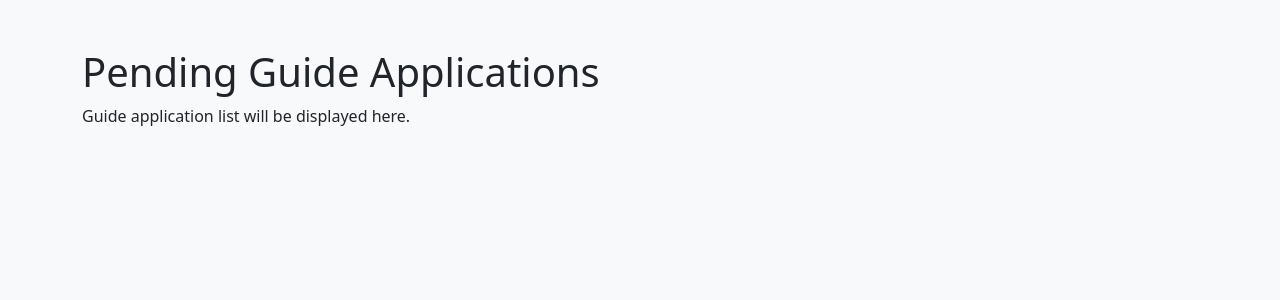
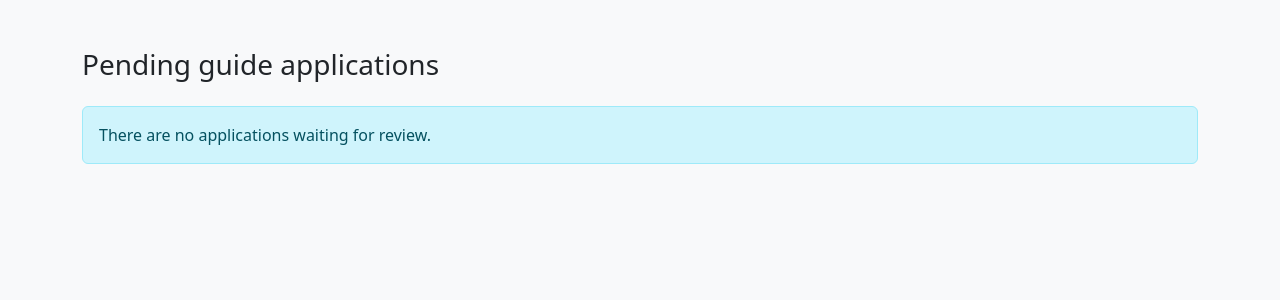
Before and after one commit to mdmhbllm/BD_Tourist_Guide, a Django app: page /accounts/admin/guide-applications/ in a window 1280 px wide. Shown: the part 56-356 px from the top of the page. Run offline with Django 5.2, Linux system fonts and the light colour scheme; the visitor is signed in with stand-in values (Sample User, id 1); data comes from the database, SQL or seed files in the repository.

Commit message:
Update guide_application_list.html
added application details and pending status

```diff
--- a/templates/accounts/guide_application_list.html
+++ b/templates/accounts/guide_application_list.html
@@ -1,10 +1,7 @@
 {% extends "base.html" %}
-
-{% block title %}Guide Applications{% endblock %}
+{% block title %}Guide applications | BD Tourist Guide{% endblock %}
 
 {% block content %}
-<h1>Pending Guide Applications</h1>
-
-<p>Guide application list will be displayed here.</p>
-
+<h1 class="h3 mb-4">Pending guide applications</h1>
+{% if applications %}<div class="list-group">{% for application in applications %}<a class="list-group-item list-group-item-action" href="{% url 'accounts:guide_application_review' application.pk %}"><div class="d-flex justify-content-between"><strong>{{ application.full_name }}</strong><span class="badge text-bg-warning">Pending</span></div><div class="text-secondary">{{ application.user.email }} · {{ application.areas_covered }} · {{ application.created_at|date:"M j, Y" }}</div></a>{% endfor %}</div>{% else %}<div class="alert alert-info">There are no applications waiting for review.</div>{% endif %}
 {% endblock %}
```
